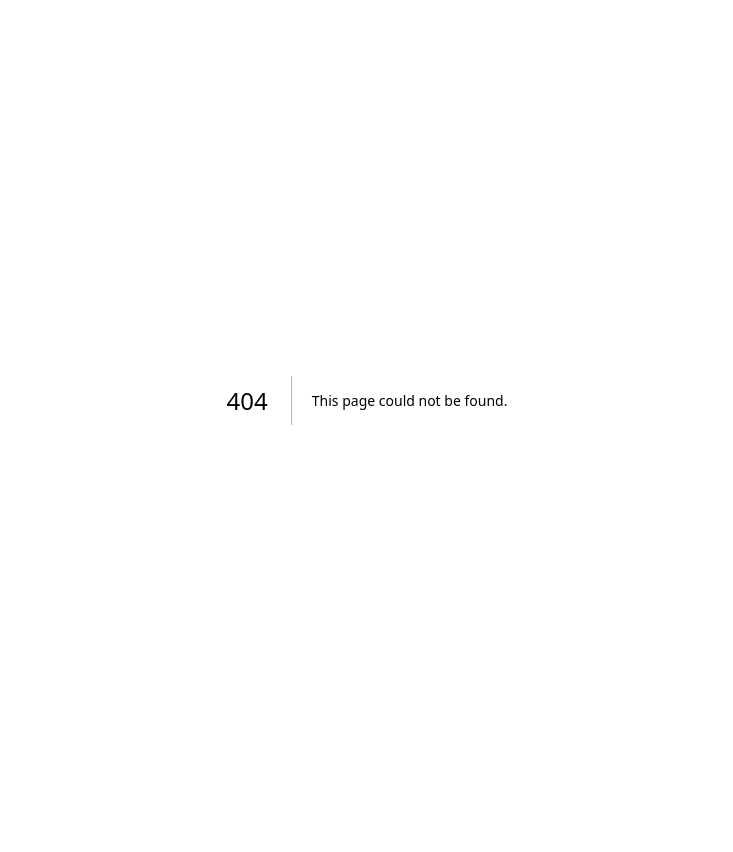
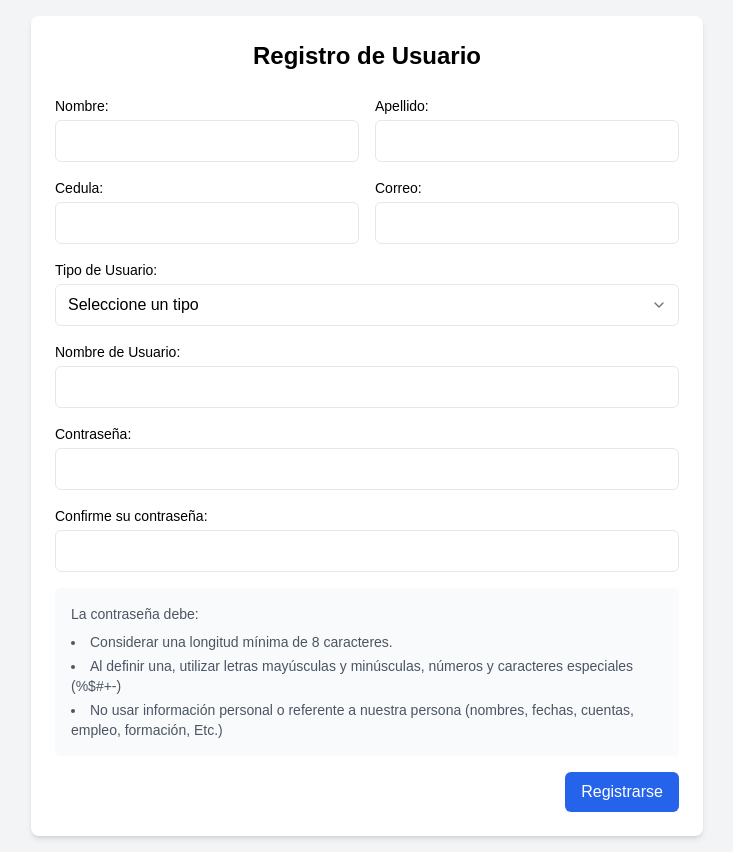
Before and after one commit to claurodz22/admin-postgraduate, a Next.js app: page /registro in a window 1280 px wide. Before the commit this address had no page. Shown: the whole page, without its empty margins (273-1006 px from the left). Before the commit the page ends 800 px from the top, so only its background shows below. Built offline with nearby package versions, Linux system fonts and the light colour scheme.

Commit message:
sextoavance

```diff
--- /dev/null
+++ b/components/ui/select.tsx
@@ -0,0 +1,160 @@
+"use client"
+
+import * as React from "react"
+import * as SelectPrimitive from "@radix-ui/react-select"
+import { Check, ChevronDown, ChevronUp } from "lucide-react"
+
+import { cn } from "@/lib/utils"
+
+const Select = SelectPrimitive.Root
+
+const SelectGroup = SelectPrimitive.Group
+
+const SelectValue = SelectPrimitive.Value
+
+const SelectTrigger = React.forwardRef<
+  React.ElementRef<typeof SelectPrimitive.Trigger>,
+  React.ComponentPropsWithoutRef<typeof SelectPrimitive.Trigger>
+>(({ className, children, ...props }, ref) => (
+  <SelectPrimitive.Trigger
+    ref={ref}
+    className={cn(
+      "flex h-10 w-full items-center justify-between rounded-md border border-input bg-background px-3 py-2 text-sm ring-offset-background placeholder:text-muted-foreground focus:outline-none focus:ring-2 focus:ring-ring focus:ring-offset-2 disabled:cursor-not-allowed disabled:opacity-50 [&>span]:line-clamp-1",
+      className
+    )}
+    {...props}
+  >
+    {children}
+    <SelectPrimitive.Icon asChild>
+      <ChevronDown className="h-4 w-4 opacity-50" />
+    </SelectPrimitive.Icon>
+  </SelectPrimitive.Trigger>
+))
+SelectTrigger.displayName = SelectPrimitive.Trigger.displayName
+
+const SelectScrollUpButton = React.forwardRef<
+  React.ElementRef<typeof SelectPrimitive.ScrollUpButton>,
+  React.ComponentPropsWithoutRef<typeof SelectPrimitive.ScrollUpButton>
+>(({ className, ...props }, ref) => (
+  <SelectPrimitive.ScrollUpButton
+    ref={ref}
+    className={cn(
+      "flex cursor-default items-center justify-center py-1",
+      className
+    )}
+    {...props}
+  >
+    <ChevronUp className="h-4 w-4" />
+  </SelectPrimitive.ScrollUpButton>
+))
+SelectScrollUpButton.displayName = SelectPrimitive.ScrollUpButton.displayName
+
+const SelectScrollDownButton = React.forwardRef<
+  React.ElementRef<typeof SelectPrimitive.ScrollDownButton>,
+  React.ComponentPropsWithoutRef<typeof SelectPrimitive.ScrollDownButton>
+>(({ className, ...props }, ref) => (
+  <SelectPrimitive.ScrollDownButton
+    ref={ref}
+    className={cn(
+      "flex cursor-default items-center justify-center py-1",
+      className
+    )}
+    {...props}
+  >
+    <ChevronDown className="h-4 w-4" />
+  </SelectPrimitive.ScrollDownButton>
+))
+SelectScrollDownButton.displayName =
+  SelectPrimitive.ScrollDownButton.displayName
+
+const SelectContent = React.forwardRef<
+  React.ElementRef<typeof SelectPrimitive.Content>,
+  React.ComponentPropsWithoutRef<typeof SelectPrimitive.Content>
+>(({ className, children, position = "popper", ...props }, ref) => (
+  <SelectPrimitive.Portal>
+    <SelectPrimitive.Content
+      ref={ref}
+      className={cn(
+        "relative z-50 max-h-96 min-w-[8rem] overflow-hidden rounded-md border bg-popover text-popover-foreground shadow-md data-[state=open]:animate-in data-[state=closed]:animate-out data-[state=closed]:fade-out-0 data-[state=open]:fade-in-0 data-[state=closed]:zoom-out-95 data-[state=open]:zoom-in-95 data-[side=bottom]:slide-in-from-top-2 data-[side=left]:slide-in-from-right-2 data-[side=right]:slide-in-from-left-2 data-[side=top]:slide-in-from-bottom-2",
+        position === "popper" &&
+          "data-[side=bottom]:translate-y-1 data-[side=left]:-translate-x-1 data-[side=right]:translate-x-1 data-[side=top]:-translate-y-1",
+        className
+      )}
+      position={position}
+      {...props}
+    >
+      <SelectScrollUpButton />
+      <SelectPrimitive.Viewport
+        className={cn(
+          "p-1",
+          position === "popper" &&
+            "h-[var(--radix-select-trigger-height)] w-full min-w-[var(--radix-select-trigger-width)]"
+        )}
+      >
+        {children}
+      </SelectPrimitive.Viewport>
+      <SelectScrollDownButton />
+    </SelectPrimitive.Content>
+  </SelectPrimitive.Portal>
+))
+SelectContent.displayName = SelectPrimitive.Content.displayName
+
+const SelectLabel = React.forwardRef<
+  React.ElementRef<typeof SelectPrimitive.Label>,
+  React.ComponentPropsWithoutRef<typeof SelectPrimitive.Label>
+>(({ className, ...props }, ref) => (
+  <SelectPrimitive.Label
+    ref={ref}
+    className={cn("py-1.5 pl-8 pr-2 text-sm font-semibold", className)}
+    {...props}
+  />
+))
+SelectLabel.displayName = SelectPrimitive.Label.displayName
+
+const SelectItem = React.forwardRef<
+  React.ElementRef<typeof SelectPrimitive.Item>,
+  React.ComponentPropsWithoutRef<typeof SelectPrimitive.Item>
+>(({ className, children, ...props }, ref) => (
+  <SelectPrimitive.Item
+    ref={ref}
+    className={cn(
+      "relative flex w-full cursor-default select-none items-center rounded-sm py-1.5 pl-8 pr-2 text-sm outline-none focus:bg-accent focus:text-accent-foreground data-[disabled]:pointer-events-none data-[disabled]:opacity-50",
+      className
+    )}
+    {...props}
+  >
+    <span className="absolute left-2 flex h-3.5 w-3.5 items-center justify-center">
+      <SelectPrimitive.ItemIndicator>
+        <Check className="h-4 w-4" />
+      </SelectPrimitive.ItemIndicator>
+    </span>
+
+    <SelectPrimitive.ItemText>{children}</SelectPrimitive.ItemText>
+  </SelectPrimitive.Item>
+))
+SelectItem.displayName = SelectPrimitive.Item.displayName
+
+const SelectSeparator = React.forwardRef<
+  React.ElementRef<typeof SelectPrimitive.Separator>,
+  React.ComponentPropsWithoutRef<typeof SelectPrimitive.Separator>
+>(({ className, ...props }, ref) => (
+  <SelectPrimitive.Separator
+    ref={ref}
+    className={cn("-mx-1 my-1 h-px bg-muted", className)}
+    {...props}
+  />
+))
+SelectSeparator.displayName = SelectPrimitive.Separator.displayName
+
+export {
+  Select,
+  SelectGroup,
+  SelectValue,
+  SelectTrigger,
+  SelectContent,
+  SelectLabel,
+  SelectItem,
+  SelectSeparator,
+  SelectScrollUpButton,
+  SelectScrollDownButton,
+}
--- a/package.json
+++ b/package.json
@@ -11,6 +11,7 @@
   },
   "dependencies": {
     "@radix-ui/react-label": "^2.1.0",
+    "@radix-ui/react-select": "^2.1.2",
     "@radix-ui/react-slot": "^1.1.0",
     "autoprefixer": "^10.4.20",
     "class-variance-authority": "^0.7.1",
--- a/src/app/components/register-form.jsx
+++ b/src/app/components/register-form.jsx
@@ -1,122 +1,128 @@
 'use client'
 
 import { useState } from 'react'
-import { Button } from "@/components/ui/button"
-import { Input } from "@/components/ui/input"
-import { Label } from "@/components/ui/label"
-import { Select, SelectContent, SelectItem, SelectTrigger, SelectValue } from "@/components/ui/select"
-import { Card, CardContent, CardDescription, CardHeader, CardTitle } from "@/components/ui/card"
-import { AlertCircle } from 'lucide-react'
+import { ChevronDown } from 'lucide-react'
 
 export default function RegistroUsuario() {
   const [password, setPassword] = useState('')
   const [confirmPassword, setConfirmPassword] = useState('')
-  const [passwordError, setPasswordError] = useState('')
-
-  const validatePassword = (value) => {
-    if (value.length < 12) {
-      setPasswordError('La contraseña debe tener al menos 12 caracteres')
-    } else {
-      setPasswordError('')
-    }
-  }
-
-  const handleSubmit = (e) => {
-    e.preventDefault()
-    // Add your form submission logic here
-    console.log('Form submitted')
-  }
 
   return (
-    <div className="container mx-auto p-4">
-      <Card className="max-w-2xl mx-auto">
-        <CardHeader>
-          <CardTitle>Registro de Usuario</CardTitle>
-          <CardDescription>Por favor, complete todos los campos para registrarse.</CardDescription>
-        </CardHeader>
-        <CardContent>
-          <form onSubmit={handleSubmit} className="space-y-4">
-            <div className="grid grid-cols-1 md:grid-cols-2 gap-4">
-              <div className="space-y-2">
-                <Label htmlFor="nombre">Nombre</Label>
-                <Input id="nombre" required />
+    <div className="min-h-screen bg-gray-100 flex items-center justify-center p-4">
+      <div className="w-full max-w-2xl bg-white rounded-lg shadow-md">
+        <div className="p-6">
+          <h2 className="text-2xl font-bold mb-6 text-center">Registro de Usuario</h2>
+          <form className="space-y-4">
+            <div className="grid grid-cols-2 gap-4">
+              <div>
+                <label className="block text-sm font-medium mb-1" htmlFor="nombre">Nombre:</label>
+                <input
+                  id="nombre"
+                  type="text"
+                  className="w-full px-3 py-2 border rounded-md"
+                  required
+                />
               </div>
-              <div className="space-y-2">
-                <Label htmlFor="apellido">Apellido</Label>
-                <Input id="apellido" required />
+              <div>
+                <label className="block text-sm font-medium mb-1" htmlFor="apellido">Apellido:</label>
+                <input
+                  id="apellido"
+                  type="text"
+                  className="w-full px-3 py-2 border rounded-md"
+                  required
+                />
               </div>
-              <div className="space-y-2">
-                <Label htmlFor="cedula">Cédula</Label>
-                <Input id="cedula" required />
+              <div>
+                <label className="block text-sm font-medium mb-1" htmlFor="cedula">Cedula:</label>
+                <input
+                  id="cedula"
+                  type="text"
+                  className="w-full px-3 py-2 border rounded-md"
+                  required
+                />
               </div>
-              <div className="space-y-2">
-                <Label htmlFor="correo">Correo</Label>
-                <Input id="correo" type="email" required />
+              <div>
+                <label className="block text-sm font-medium mb-1" htmlFor="correo">Correo:</label>
+                <input
+                  id="correo"
+                  type="email"
+                  className="w-full px-3 py-2 border rounded-md"
+                  required
+                />
               </div>
             </div>
 
-            <div className="space-y-2">
-              <Label htmlFor="tipo-usuario">Tipo de Usuario</Label>
-              <Select>
-                <SelectTrigger id="tipo-usuario">
-                  <SelectValue placeholder="Seleccione el tipo de usuario" />
-                </SelectTrigger>
-                <SelectContent>
-                  <SelectItem value="admin">Administrador</SelectItem>
-                  <SelectItem value="user">Usuario Regular</SelectItem>
-                  <SelectItem value="guest">Invitado</SelectItem>
-                </SelectContent>
-              </Select>
+            <div>
+              <label className="block text-sm font-medium mb-1" htmlFor="tipo-usuario">Tipo de Usuario:</label>
+              <div className="relative">
+                <select
+                  id="tipo-usuario"
+                  className="w-full px-3 py-2 border rounded-md appearance-none bg-white"
+                >
+                  <option value="">Seleccione un tipo</option>
+                  <option value="estudiante">Estudiante</option>
+                  <option value="profesor">Profesor</option>
+                  <option value="admin">Administrador</option>
+                </select>
+                <ChevronDown className="absolute right-3 top-1/2 transform -translate-y-1/2 w-4 h-4 text-gray-500" />
+              </div>
             </div>
 
-            <div className="space-y-2">
-              <Label htmlFor="nombre-usuario">Nombre de Usuario</Label>
-              <Input id="nombre-usuario" required />
-            </div>
-
-            <div className="space-y-2">
-              <Label htmlFor="password">Contraseña</Label>
-              <Input
-                id="password"
-                type="password"
-                value={password}
-                onChange={(e) => {
-                  setPassword(e.target.value)
-                  validatePassword(e.target.value)
-                }}
+            <div>
+              <label className="block text-sm font-medium mb-1" htmlFor="nombre-usuario">Nombre de Usuario:</label>
+              <input
+                id="nombre-usuario"
+                type="text"
+                className="w-full px-3 py-2 border rounded-md"
                 required
               />
             </div>
 
-            <div className="space-y-2">
-              <Label htmlFor="confirm-password">Confirme su Contraseña</Label>
-              <Input
+            <div>
+              <label className="block text-sm font-medium mb-1" htmlFor="password">Contraseña:</label>
+              <input
+                id="password"
+                type="password"
+                className="w-full px-3 py-2 border rounded-md"
+                value={password}
+                onChange={(e) => setPassword(e.target.value)}
+                required
+              />
+            </div>
+
+            <div>
+              <label className="block text-sm font-medium mb-1" htmlFor="confirm-password">Confirme su contraseña:</label>
+              <input
                 id="confirm-password"
                 type="password"
+                className="w-full px-3 py-2 border rounded-md"
                 value={confirmPassword}
                 onChange={(e) => setConfirmPassword(e.target.value)}
                 required
               />
             </div>
 
-            {passwordError && (
-              <div className="text-red-500 flex items-center">
-                <AlertCircle className="w-4 h-4 mr-2" />
-                {passwordError}
-              </div>
-            )}
-
-            <div className="bg-gray-100 p-4 rounded-md">
-              <h3 className="font-semibold mb-2">La contraseña debe:</h3>
-              <ul className="list-disc list-inside">
-                <li>Tener al menos 12 caracteres</li>
+            {/* Password requirements */}
+            <div className="text-sm text-gray-600 bg-gray-50 p-4 rounded-md">
+              <p className="font-medium mb-2">La contraseña debe:</p>
+              <ul className="list-disc list-inside space-y-1">
+                <li>Considerar una longitud mínima de 8 caracteres.</li>
+                <li>Al definir una, utilizar letras mayúsculas y minúsculas, números y caracteres especiales (%$#+-)</li>
+                <li>No usar información personal o referente a nuestra persona (nombres, fechas, cuentas, empleo, formación, Etc.)</li>
               </ul>
             </div>
 
-            <Button type="submit" className="w-full">Registrarse</Button>
+            <div className="flex justify-end">
+              <button
+                type="submit"
+                className="px-4 py-2 bg-blue-600 text-white rounded-md hover:bg-blue-700 focus:outline-none focus:ring-2 focus:ring-blue-500 focus:ring-offset-2"
+              >
+                Registrarse
+              </button>
+            </div>
           </form>
-        </CardContent>
-      </Card>
+        </div>
+      </div>
     </div>
   )
 }
--- a/tailwind.config.js
+++ b/tailwind.config.js
@@ -4,6 +4,7 @@
     content: [
     "./src/pages/**/*.{js,ts,jsx,tsx,mdx}",
     "./src/components/**/*.{js,ts,jsx,tsx,mdx}",
+	"./components/ui/**/*.{js,ts,jsx,tsx,mdx}",
     "./src/app/**/*.{js,ts,jsx,tsx,mdx}",
   ],
   theme: {
--- a/tsconfig.json
+++ b/tsconfig.json
@@ -31,7 +31,7 @@
     ".next/types/**/*.ts",
     "**/*.ts",
     "**/*.tsx"
-  ],
+, "components/ui/card.jsx"  ],
   "exclude": [
     "node_modules"
   ]
```
Also changed, not shown: src/app/registro/page.jsx (renamed from src/app/registro/register.jsx), 1 other file (tests, documents, lock files or other folders).
